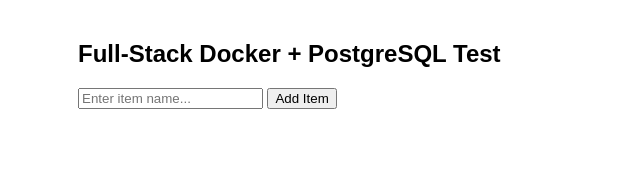
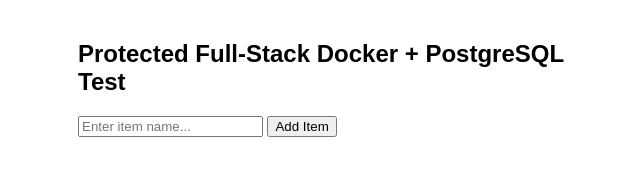
Before and after one commit to rammishra013/fullstack-docker-demo, a plain HTML site: page frontend/index.html in a window 1280 px wide. Shown: the whole page, without its empty margins (312-952 px from the left). Drawn offline with Linux system fonts and the light colour scheme; no server answers.

```diff
--- a/frontend/index.html
+++ b/frontend/index.html
@@ -2,10 +2,10 @@
 <html lang="en">
 <head>
   <meta charset="UTF-8">
-  <title>Docker Full-Stack Test</title>
+  <title>Docker Protected Full-Stack Test</title>
 </head>
 <body style="font-family: sans-serif; max-width: 500px; margin: 40px auto;">
-  <h2>Full-Stack Docker + PostgreSQL Test</h2>
+  <h2>Protected Full-Stack Docker + PostgreSQL Test</h2>
   <input id="itemInput" type="text" placeholder="Enter item name..." />
   <button onclick="addItem()">Add Item</button>
   <ul id="itemList"></ul>
```
